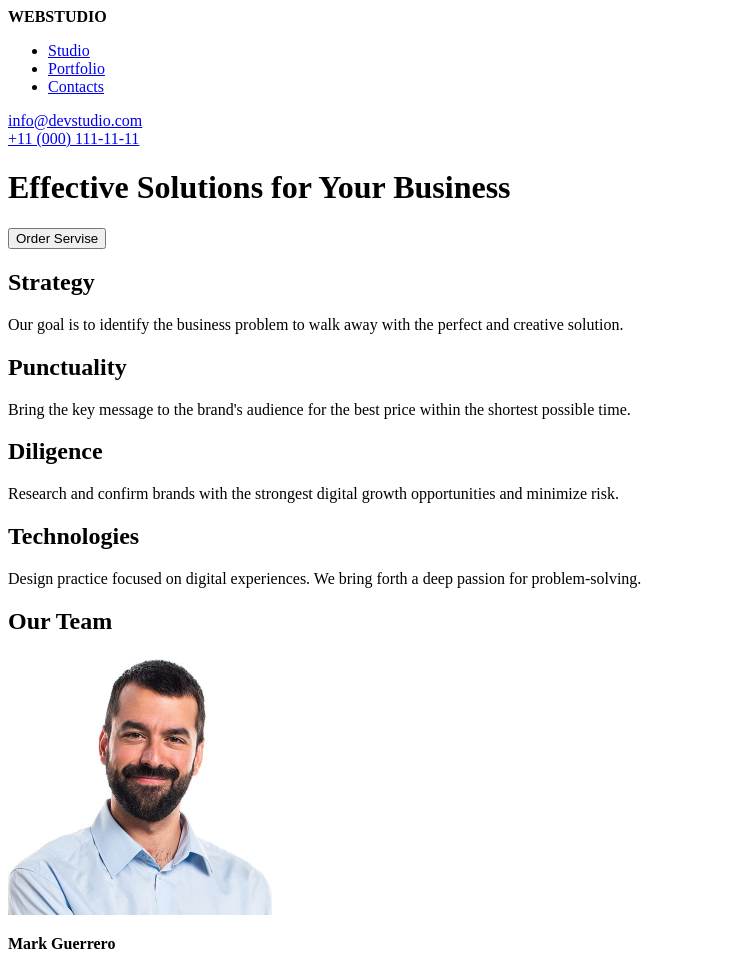
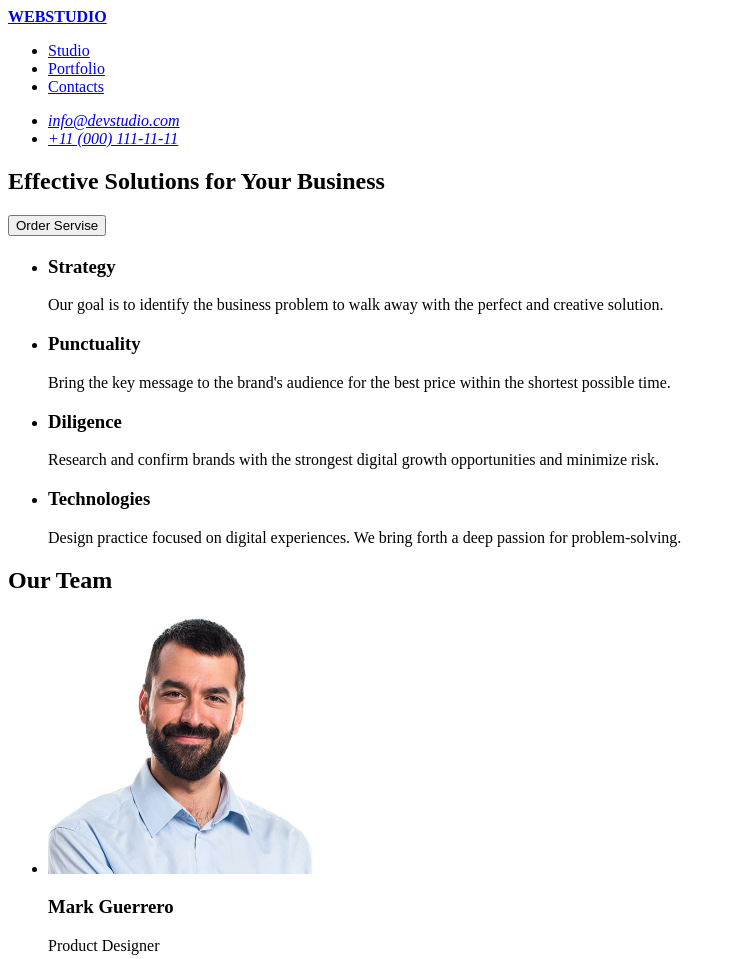
Before and after one commit to Dmytro-Liashenko/goit-markup-hw-01, a plain HTML site: page index.html in a window 1280 px wide. Shown: the top 959 px of the page, without its empty margins (0-732 px from the left). Drawn offline with Linux system fonts and the light colour scheme.

Commit message:
Finalization of the project

```diff
--- a/index.html
+++ b/index.html
@@ -8,84 +8,110 @@
   <body>
     <header>
       <nav>
-        <strong><a href="#logo"></a>WEBSTUDIO</strong>
+        <strong><a href="./index.html">WEBSTUDIO</a></strong>
         <ul>
           <li><a href="#studio">Studio</a></li>
           <li><a href="#porfolio">Portfolio</a></li>
           <li><a href="#contacts">Contacts</a></li>
         </ul>
       </nav>
+      <address>
+        <ul>
+          <li>
             <a href="mailto:info@devstudio.com">info@devstudio.com</a><br />
-      <a href="tel:+110001111111">+11 (000) 111-11-11</a><br />
+          </li>
+          <li><a href="tel:+110001111111">+11 (000) 111-11-11</a><br /></li>
+        </ul>
+      </address>
     </header>
 
     <main>
+      <section>
         <h1>Effective Solutions for Your Business</h1>
         <button type="button">Order Servise</button>
+      </section>
       <section>
-        <h2>Strategy</h2>
+        <h2></h2>
+        <ul>
+          <li>
+            <h3>Strategy</h3>
             <p>
               Our goal is to identify the business problem to walk away with the
               perfect and creative solution.
             </p>
-        <h2>Punctuality</h2>
+          </li>
+          <li>
+            <h3>Punctuality</h3>
             <p>
               Bring the key message to the brand's audience for the best price
               within the shortest possible time.
             </p>
-        <h2>Diligence</h2>
+          </li>
+          <li>
+            <h3>Diligence</h3>
             <p>
               Research and confirm brands with the strongest digital growth
               opportunities and minimize risk.
             </p>
-        <h2>Technologies</h2>
+          </li>
+          <li>
+            <h3>Technologies</h3>
             <p>
-          Design practice focused on digital experiences. We bring forth a deep
-          passion for problem-solving.
+              Design practice focused on digital experiences. We bring forth a
+              deep passion for problem-solving.
             </p>
+          </li>
+        </ul>
       </section>
       <section>
         <h2>Our Team</h2>
+        <ul>
+          <li>
             <img
               src="images/img-1.jpg"
               alt="Photo Mark Guerrero"
               width="264"
               height="260"
             />
-        <p><strong>Mark Guerrero</strong></p>
+            <h3>Mark Guerrero</h3>
             <p>Product Designer</p>
-
+          </li>
+          <li>
             <img
               src="images/img-2.jpg"
               alt="Photo Tom Ford"
               width="264"
               height="260"
             />
-        <p><strong>Tom Ford</strong></p>
+            <h3>Tom Ford</h3>
             <p>Frontend Developer</p>
-
+          </li>
+          <li>
             <img
               src="images/img-3.jpg"
               alt="Photo Camila Garcia"
               width="264"
               height="260"
             />
-        <p><strong>Camila Garcia</strong></p>
+            <h3>Camila Garcia</h3>
             <p>Marketing</p>
-
+          </li>
+          <li>
             <img
               src="images/img-4.jpg"
               alt="Photo Daniel Wilson"
               width="264"
               height="260"
             />
-        <p><strong>Daniel Wilson</strong></p>
+            <h3>Daniel Wilson</h3>
             <p>UI Designer</p>
+          </li>
+        </ul>
       </section>
     </main>
 
     <footer>
-      <h2>WEBSTUDIO</h2>
+      <a href="./index.html">WEBSTUDIO</a>
       <p>
         Increase the flow of customers and sales for your business with digital
         marketing & growth solutions.
```
Lines whose indentation alone changed are shown as unchanged.
